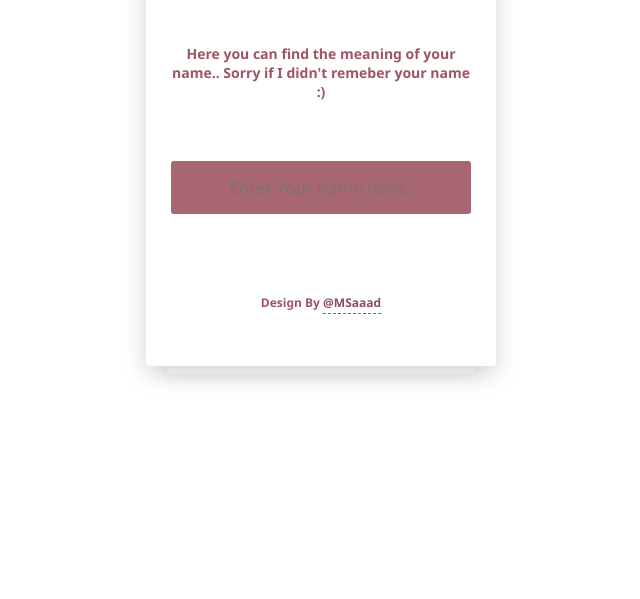
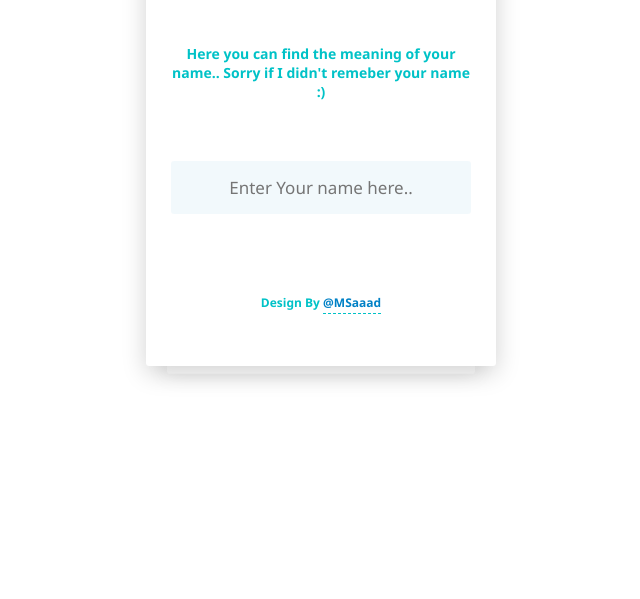
Before and after one commit to MSaaad/MeaningOfName, a plain HTML site: page index.html in a window 1280 px wide. Shown: the part 201-800 px from the top of the page, without its empty margins (319-959 px from the left). Drawn offline with Linux system fonts and the light colour scheme.

Commit message:
Add files via upload

```diff
--- a/style.css
+++ b/style.css
@@ -75,11 +75,10 @@
 }
 
 .lowin.lowin-blue {
-
-	--color-primary: #8f4c57;
-	--color-grey:  #a86670;
-	--color-dark: #5f333a;
-	--color-semidark:#9f5561 ;
+	--color-primary: #0081C6;
+	--color-grey: rgba(0, 129, 198, .05);
+	--color-dark: rgba(0, 129, 198, .7);
+	--color-semidark: #00c2c7;
 }
 
 .lowin a {
```
